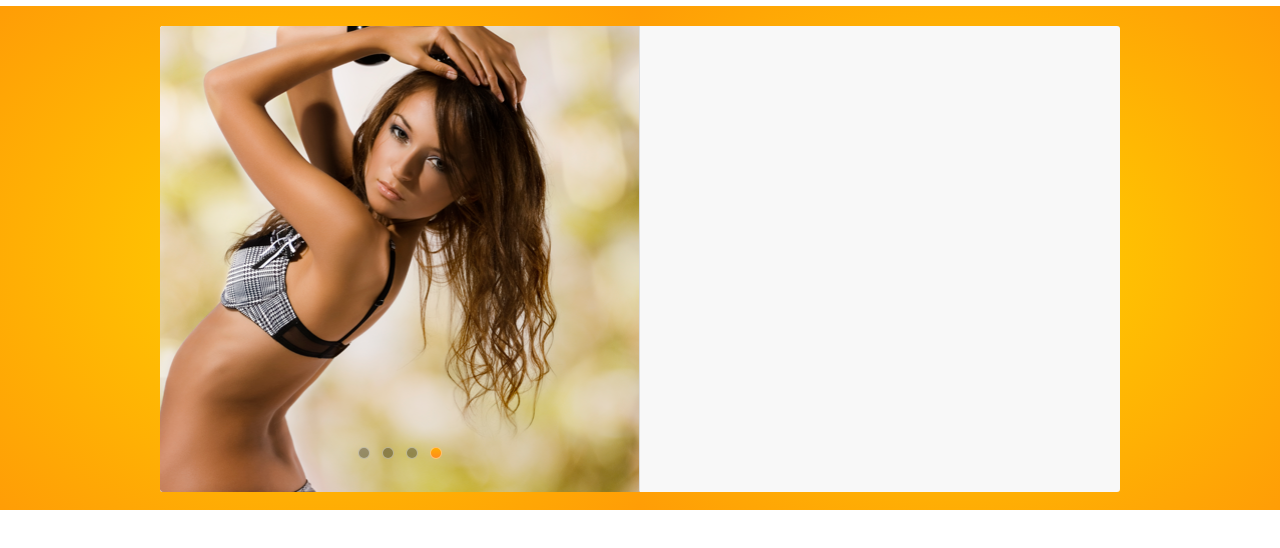
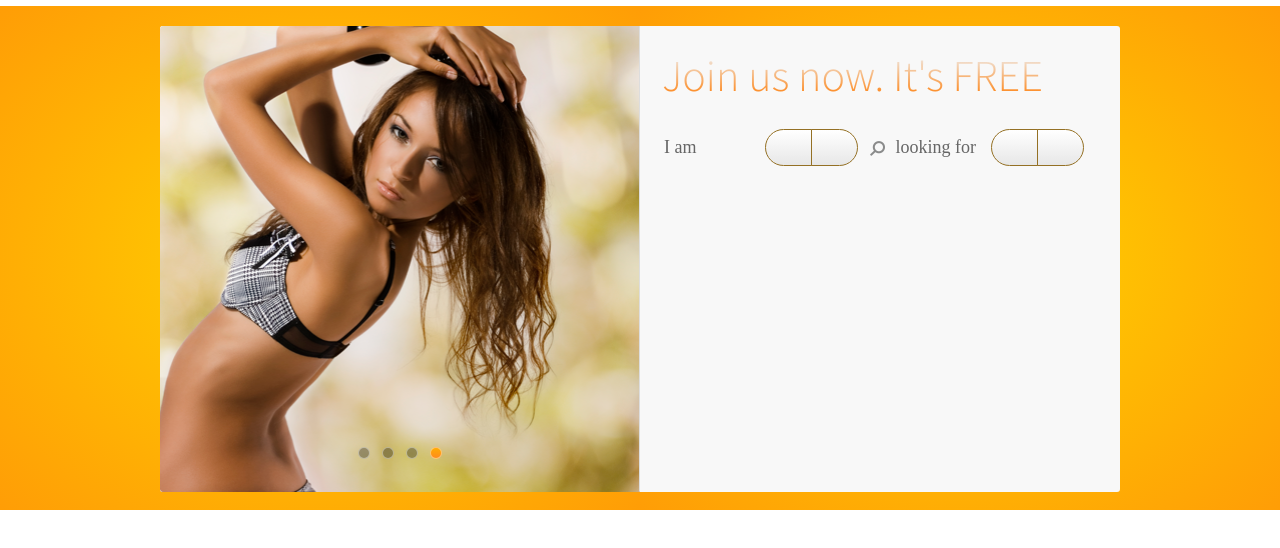
Before and after one commit to denis-fominykh/WebCoderTestTask, a website: page index.html in a window 1280 px wide. Shown: the part 100-648 px from the top of the page. Drawn offline with Linux system fonts and the light colour scheme.

Commit message:
Add RadioButton and Text

```diff
--- a/index.html
+++ b/index.html
@@ -52,7 +52,37 @@
 							<label class="Slider Slider-dots" id="dot4" for="i4"></label>
 						</div>
 					</div>
-					<div class="InfoForm InfoForm--infoSize"></div>
+					<div class="InfoForm InfoForm--infoSize">
+						<h1 class="Text Text-formHeading Text-formHeading--headingSize">Join us
+							now. It's FREE</h1>
+						<div class="InfoForm InfoForm-searchType">
+							<p class="Text Text-formText Text-formText--formFirstTextSize">I am</p>
+							<div class="InfoForm InfoForm-radioContainer InfoForm-radioContainer--radioFirstPosition">
+								<label class="RadioButton">
+									<input class="RadioButton RadioButton-radioInput" type="radio" name="sexType"/>
+									<span class="RadioButton RadioButton-radioIconFemale"></span>
+								</label>
+								<label class="RadioButton">
+									<input class="RadioButton RadioButton-radioInput" type="radio" name="sexType"/>
+									<span class="RadioButton RadioButton-radioIconMale"></span>
+								</label>
+							</div>
+							<img class="InfoForm InfoForm-searchTypeIcon InfoForm-searchTypeIcon--searchIcon"
+							     src="src/img/searchIcon.png" alt="searchIcon">
+							<p class="Text Text-formText Text-formText--formSecondTextSize">looking for</p>
+							<div class="InfoForm InfoForm-radioContainer InfoForm-radioContainer--radioSecondPosition">
+								<label class="RadioButton">
+									<input class="RadioButton RadioButton-radioInput" type="radio" name="sexType"/>
+									<span class="RadioButton RadioButton-radioIconFemale"></span>
+								</label>
+								<label class="RadioButton">
+									<input class="RadioButton RadioButton-radioInput" type="radio" name="sexType"/>
+									<span class="RadioButton RadioButton-radioIconMale"></span>
+								</label>
+							</div>
+						</div>
+
+					</div>
 				</div>
 			</div>
 		</section>
--- a/src/styles/modules/InfoForm/_InfoForm.scss
+++ b/src/styles/modules/InfoForm/_InfoForm.scss
@@ -4,4 +4,28 @@
 		width: 50%;
 		height: 100%;
 	}
+
+	&-searchType {
+		display: flex;
+	}
+
+	&-radioContainer {
+
+		&--radioFirstPosition {
+			margin: 35px 0 0 69px;
+		}
+
+		&--radioSecondPosition {
+			margin: 35px 0 0 15px;
+		}
+	}
+
+	&-searchTypeIcon {
+
+		&--searchIcon{
+			width: 15px;
+			height: 15px;
+			margin: 43px 0 0 13px;
+		}
+	}
 }
--- /dev/null
+++ b/src/styles/modules/RadioButton/_RadioButton.scss
@@ -0,0 +1,89 @@
+.RadioButton {
+
+	&-radioInput {
+		position: absolute;
+		z-index: -1;
+		opacity: 0;
+		margin: 10px 0 0 7px;
+	}
+
+	&-radioIconFemale {
+		position: relative;
+		padding: 0 0 0 46px;
+		cursor: pointer;
+
+		&:before {
+			content: '';
+			position: absolute;
+			top: -3px;
+			left: 0;
+			width: 45px;
+			height: 35px;
+			border: 1px solid #947024;
+			border-radius: 30px 0 0 30px;
+			background: linear-gradient(to top, #e7e7e7, #FFF);
+		}
+
+		&:after {
+			content: '';
+			position: absolute;
+			top: -2px;
+			left: 1px;
+			width: 45px;
+			height: 35px;
+			border-radius: 30px 0 0 30px;
+			background: linear-gradient(to top, #ffad03, #f98a1b);
+			box-shadow: inset 2px 3px 0px rgba(180,97,22,.4);
+			opacity: 0;
+			transition: .2s;
+		}
+	}
+
+	&-radioIconMale {
+		position: relative;
+		padding: 0 0 0 46px;
+		cursor: pointer;
+
+		&:before {
+			content: '';
+			position: absolute;
+			top: -3px;
+			left: 0;
+			width: 45px;
+			height: 35px;
+			border: 1px solid #947024;
+			border-radius: 0 30px 30px 0;
+			background: linear-gradient(to top, #e7e7e7, #FFF);
+		}
+
+		&:after {
+			content: '';
+			position: absolute;
+			top: -2px;
+			left: 1px;
+			width: 45px;
+			height: 35px;
+			border-radius: 0 30px 30px 0;
+			background: linear-gradient(to top, #ffad03, #f98a1b);
+			box-shadow: inset 2px 3px 0px rgba(180,97,22,.4);
+			opacity: 0;
+			transition: .2s;
+		}
+	}
+
+	&-radioInput:checked + &-radioIconFemale:after {
+		opacity: 1;
+	}
+
+	&-radioInput:checked + &-radioIconMale:after {
+		opacity: 1;
+	}
+
+	&-radioInput:focus + &-radioIconFemale:before {
+		box-shadow: 0 0 0 3px rgba(255,255,0,.7);
+	}
+
+	&-radioInput:focus + &-radioIconMale:before {
+		box-shadow: 0 0 0 3px rgba(255,255,0,.7);
+	}
+}
--- /dev/null
+++ b/src/styles/modules/Text/_Text.scss
@@ -0,0 +1,31 @@
+@import url('https://fonts.googleapis.com/css?family=Source+Sans+Pro:300&subset=cyrillic-ext');
+
+.Text {
+
+	&-formHeading {
+		font-family: 'Source Sans Pro', sans-serif;
+
+		&--headingSize {
+			font-size: 44px;
+			margin: 28px 0 0 22px;
+			background: -webkit-linear-gradient(#eee, #ff800c);
+			-webkit-background-clip: text;
+			-webkit-text-fill-color: transparent;
+		}
+	}
+
+	&-formText {
+
+		&--formFirstTextSize {
+			font-size: 18px;
+			color: #666666;
+			margin: 40px 0 0 24px;
+		}
+
+		&--formSecondTextSize {
+			font-size: 18px;
+			color: #666666;
+			margin: 40px 0 0 10px;
+		}
+	}
+}
--- a/src/styles/style.scss
+++ b/src/styles/style.scss
@@ -5,3 +5,5 @@
 @import "modules/RegisterForm/_RegisterForm";
 @import "modules/Slider/_Slider";
 @import "modules/InfoForm/_InfoForm";
+@import "modules/Text/_Text";
+@import "modules/RadioButton/RadioButton";
```
Also changed, not shown: dist/css/style.css, src/img/searchIcon.png (added).
